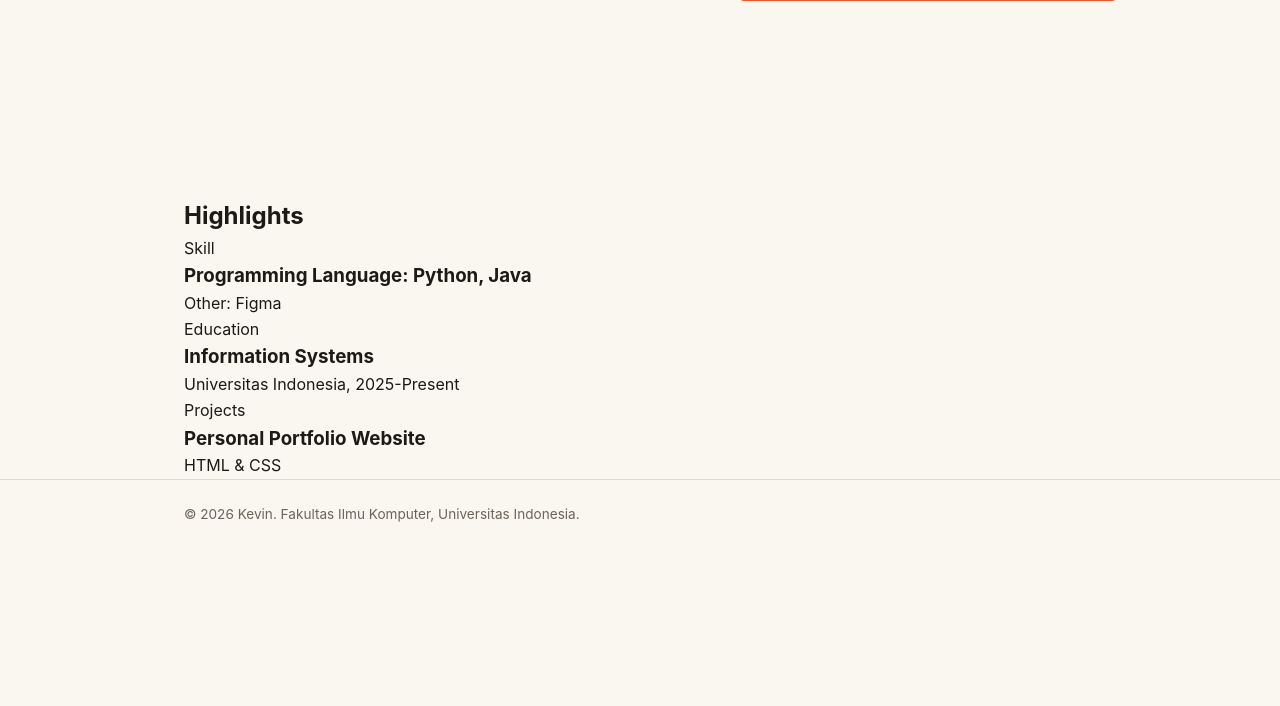
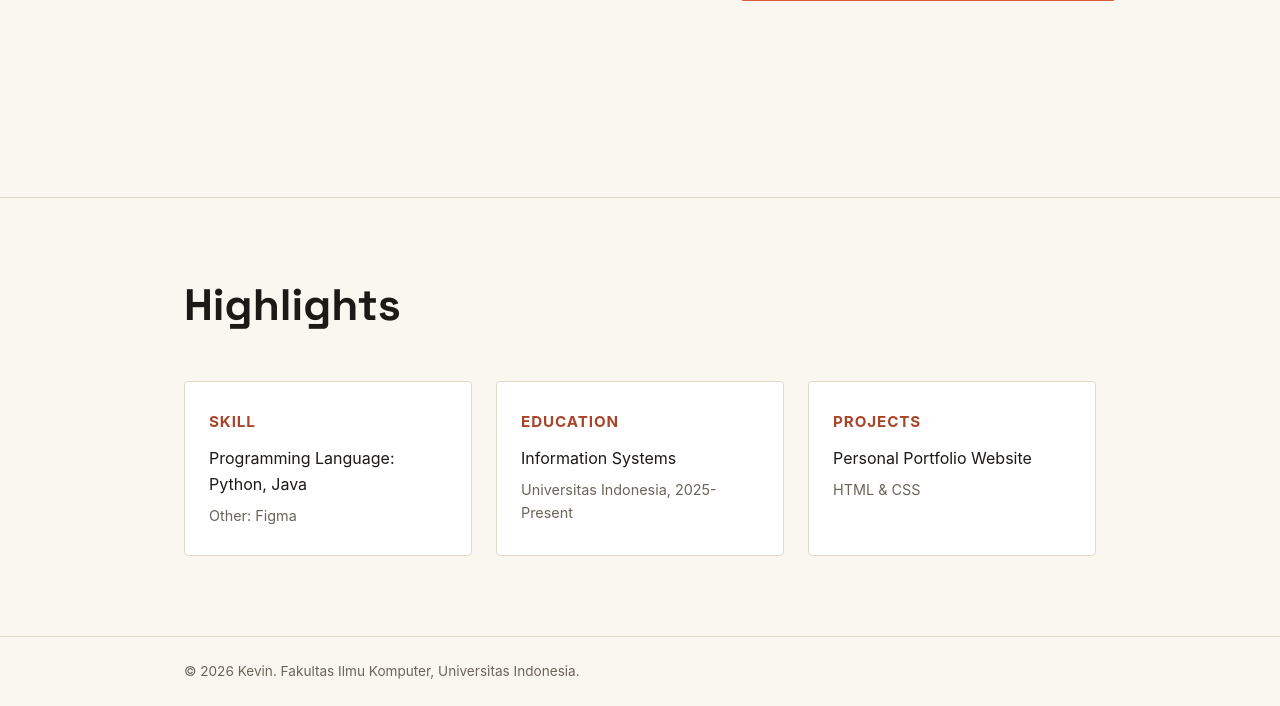
Before and after one commit to ke-Vyn/myportofolio, a Django app: page / in a window 1280 px wide. Shown: the part 677-1383 px from the top of the page. Before the commit the page ends 1199 px from the top, so only its background shows below. Run offline with Django 5.2, Linux system fonts and the light colour scheme.

Commit message:
feat(style): add grid layout, simple hover effect and short entrance animation for Highlights section

```diff
--- a/static/css/style.css
+++ b/static/css/style.css
@@ -199,3 +199,81 @@ h1, .brand {
     display: flex;
     align-items: center;
 }
+
+.highlights {
+    padding: 4.5rem 0 5rem;
+    border-top: 1px solid var(--line);
+}
+
+.highlights h2 {
+    font-family: "Space Grotesk", -apple-system, sans-serif;
+    font-size: clamp(2rem, 5vw, 2.75rem);
+    margin-bottom: 2.5rem;
+}
+
+.highlights-grid {
+    display: grid;
+    grid-template-columns: repeat(3, 1fr);
+    gap: 1.5rem;
+}
+
+.highlight-item {
+    background-color: #fff;
+    border: 1px solid var(--line);
+    border-radius: var(--radius);
+    padding: 1.75rem 1.5rem;
+    transition: transform 0.2s ease, border-color 0.2s ease, box-shadow 0.2s ease;
+}
+
+.highlight-item:hover {
+    transform: translateY(-6px);
+    border-color: var(--accent);
+    box-shadow: 0 10px 24px rgba(28, 25, 23, 0.08);
+}
+
+.highlight-label {
+    display: block;
+    font-size: 0.95rem;
+    text-transform: uppercase;
+    letter-spacing: 0.06em;
+    color: var(--accent-dark);
+    font-weight: 700;
+    margin-bottom: 0.75rem;
+}
+
+.highlight-item h3 {
+    font-family: -apple-system, "Segoe UI", Roboto, Helvetica, Arial, sans-serif;
+    font-size: 1rem;
+    font-weight: 400;
+    margin-bottom: 0.4rem;
+}
+
+.highlight-item p {
+    color: var(--text-muted);
+    font-size: 0.9rem;
+}
+
+@keyframes fadeInUp {
+    from {
+        opacity: 0;
+        transform: translateY(16px);
+    }
+    to {
+        opacity: 1;
+        transform: translateY(0);
+    }
+}
+
+.highlight-item {
+    animation: fadeInUp 0.5s ease both;
+}
+
+.highlight-item:nth-child(1) { animation-delay: 0s; }
+.highlight-item:nth-child(2) { animation-delay: 0.1s; }
+.highlight-item:nth-child(3) { animation-delay: 0.2s; }
+
+@media (max-width: 700px) {
+    .highlights-grid {
+        grid-template-columns: 1fr;
+    }
+}
```
